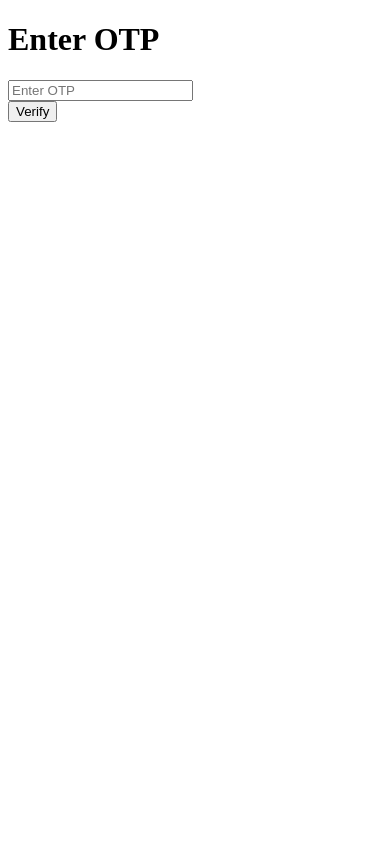
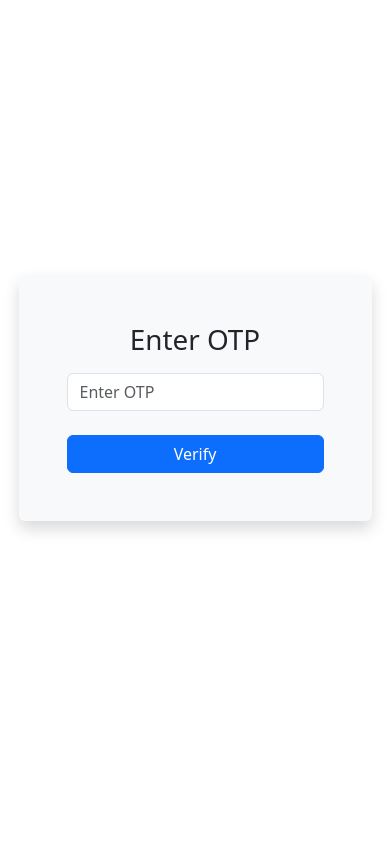
Before and after one commit to bamcortezz/ITELEC2, a PHP site: page /verify-otp.php in a window 390 px wide. Run offline with PHP 8.4, Linux system fonts and the light colour scheme.

Commit message:
Style the verify-otp.php

```diff
--- /dev/null
+++ b/src/css/verify-otp.css
@@ -0,0 +1,5 @@
+* {
+  margin: 0;
+  padding: 0;
+  box-sizing: border-box;
+}
--- a/verify-otp.php
+++ b/verify-otp.php
@@ -4,17 +4,48 @@ include_once 'config/setting-configuration.php';
 
 <!DOCTYPE html>
 <html lang="en">
+
 <head>
   <meta charset="UTF-8">
   <meta name="viewport" content="width=device-width, initial-scale=1.0">
   <title>Verify OTP</title>
+  <link rel="stylesheet" href="src/css/bootstrap.css">
+  <link rel="stylesheet" href="src/js/bootstrap.js">
 </head>
+
 <body>
-  <h1>Enter OTP</h1>
-  <form action="dashboard/admin/authentication/admin-class.php" method="post">
-    <input type="hidden" name="csrf_token" value="<?php echo $csrf_token?>">
-    <input type="number" name="otp" placeholder="Enter OTP" required><br>
-    <button type="submit" name="btn-verify">Verify</button>
-  </form>
+  <div class="wrapper">
+  <div class="container d-flex align-items-center justify-content-center vh-100">
+    <div class="row">
+      <div class="col-md shadow p-3 mb-5 bg-body-tertiary rounded p-5">
+
+        <div class="text-center mb-3">
+          <h1>Enter OTP</h1>
+        </div>
+        <form action="dashboard/admin/authentication/admin-class.php" method="post">
+          <div class="input-box">
+
+            <div class="form-group">
+              <input type="hidden" name="csrf_token" value="<?php echo $csrf_token ?>">
+            </div>
+
+            <div class="form-group">
+              <input type="number" name="otp" placeholder="Enter OTP" required class="form-control"><br>
+            </div>
+
+            <div class="form-group">
+              <button type="submit" name="btn-verify" class="btn btn-primary w-100">Verify</button>
+            </div>
+
+          </div>
+
+
+        </form>
+
+      </div>
+    </div>
+  </div>
+</div>
 </body>
+
 </html>
```
